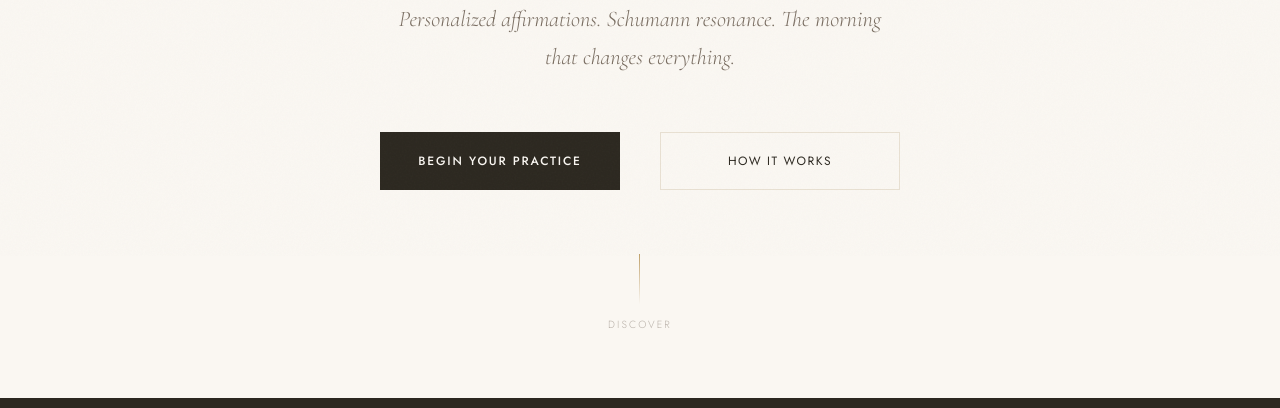
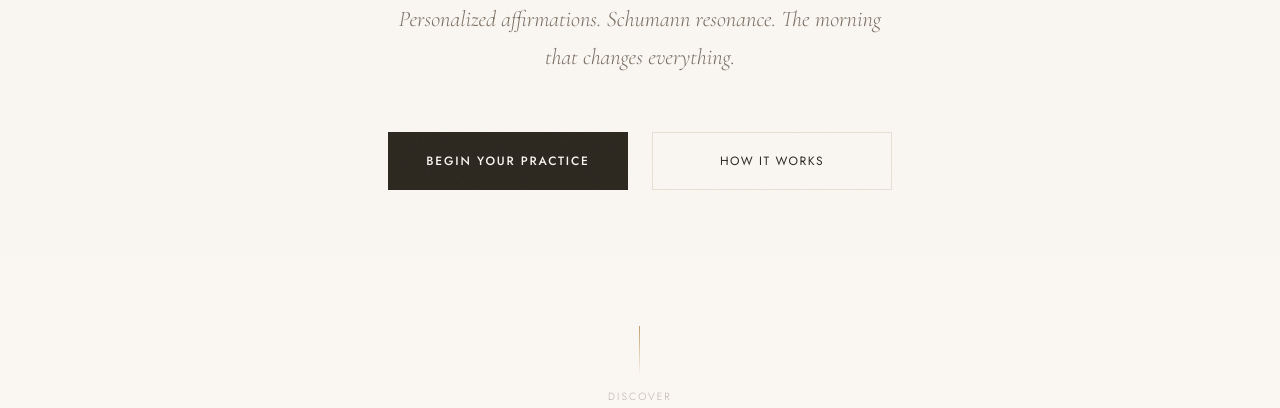
Before and after one commit to Kerenbildi/kalmalpha.com, a plain HTML site: page index.html in a window 1280 px wide. Shown: the part 544-952 px from the top of the page. Drawn offline with nearby package versions, Linux system fonts and the light colour scheme.

Commit message:
Add files via upload

```diff
--- a/index.html
+++ b/index.html
@@ -1202,11 +1202,11 @@ function shareKalm() {
       flex-wrap: wrap;
       justify-content: center;
       align-items: center;
+      gap: 1.5rem;
     }
     .hero-actions .btn-primary,
     .hero-actions .btn-ghost {
       order: 1;
-      margin: 0 20px;
     }
     .hero-divider {
       order: 2;
```
